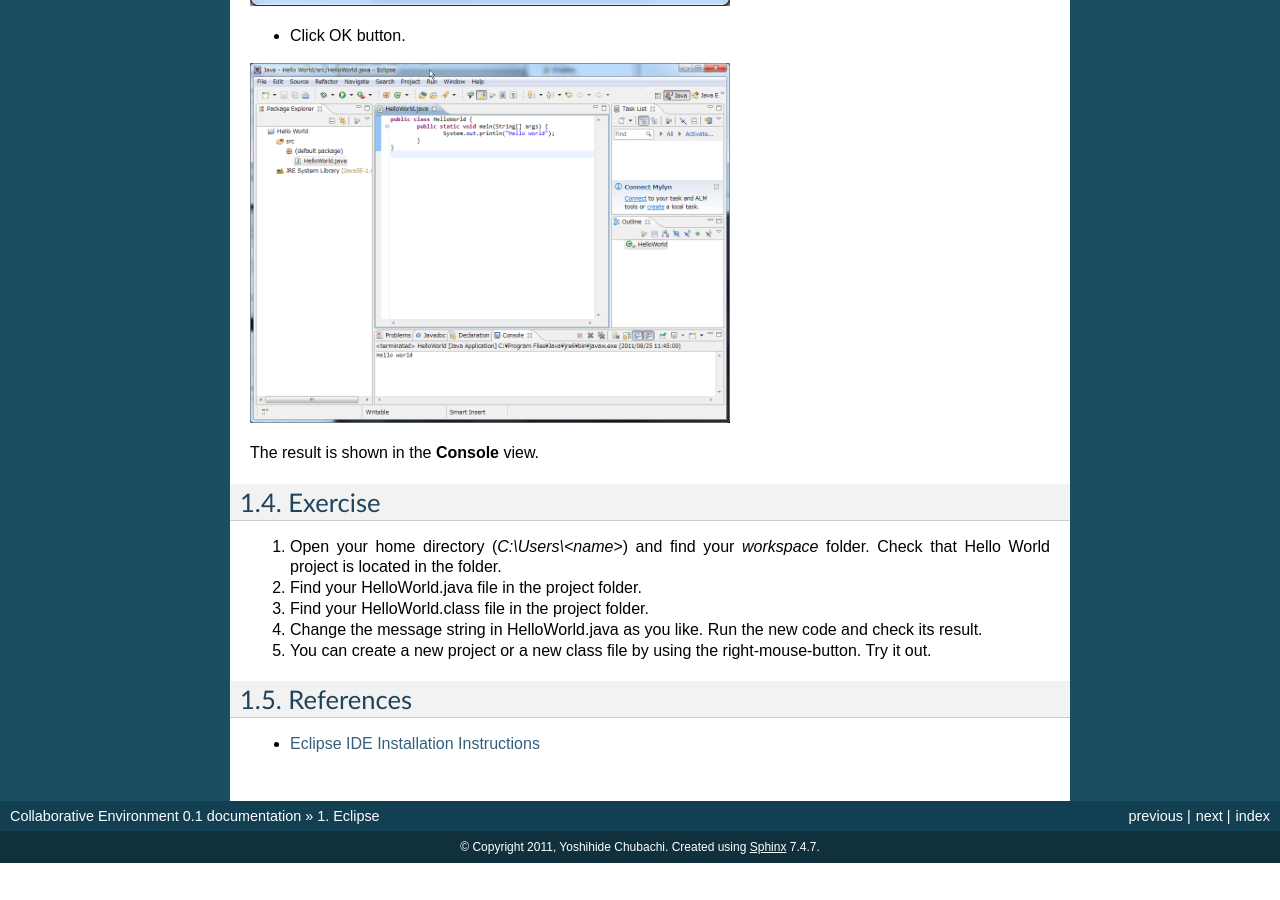
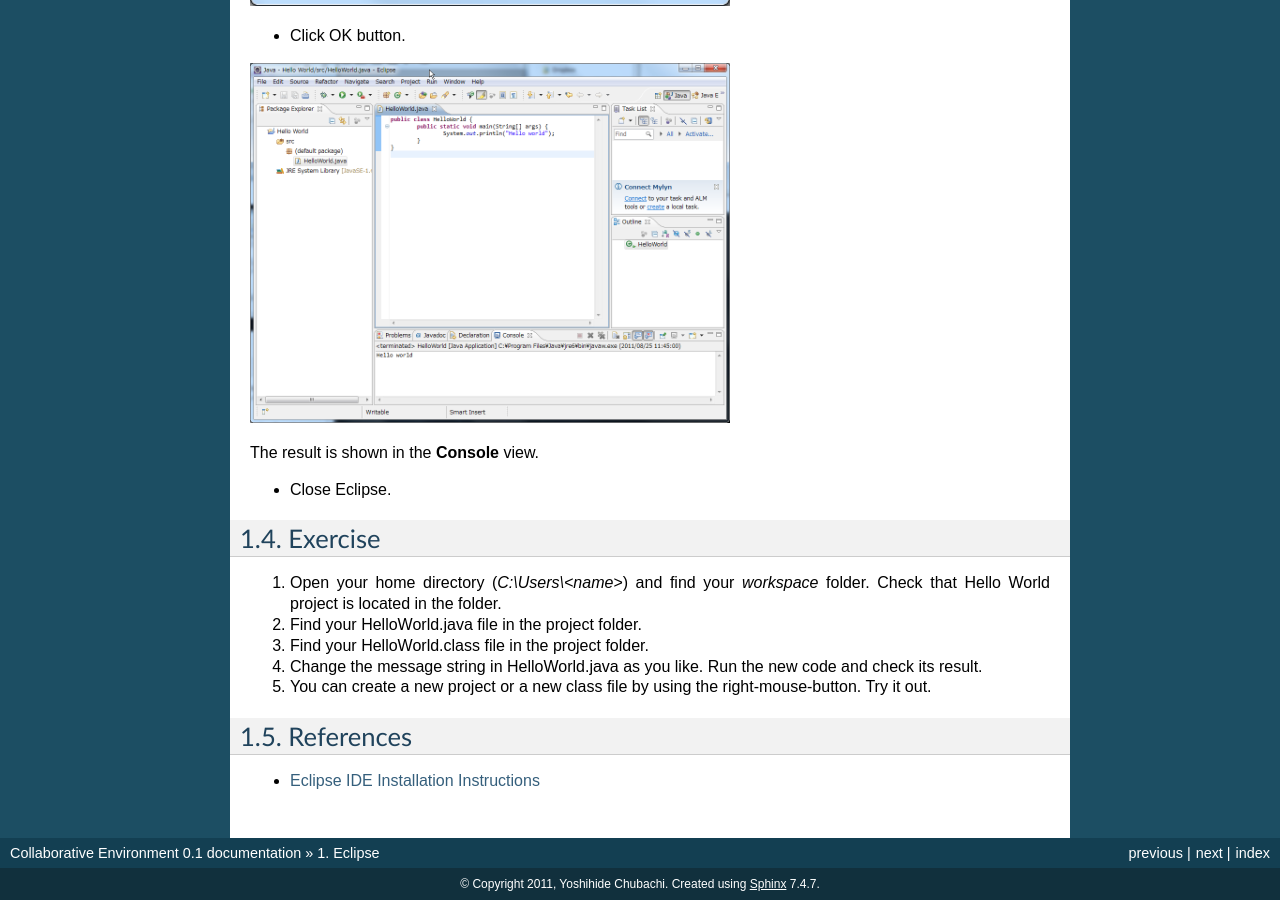
Before and after one commit to ychubachi/collaborative-sde, a Sphinx documentation site: the page built from source/eclipse.rst, in a window 1280 px wide and 900 px high, scrolled down 5725 px. Built offline with Sphinx 7.4.7, drawn with Linux system fonts in a browser that asks for light colours; before the commit the page ends 6588 px from its top, so only the background shows below that.

Commit message:
eclipse.rst done. spell checked

```diff
--- a/source/eclipse.rst
+++ b/source/eclipse.rst
@@ -129,6 +129,8 @@ Running the code
 
 The result is shown in the **Console** view.
 
+- Close Eclipse.
+
 Exercise
 --------
 
```
